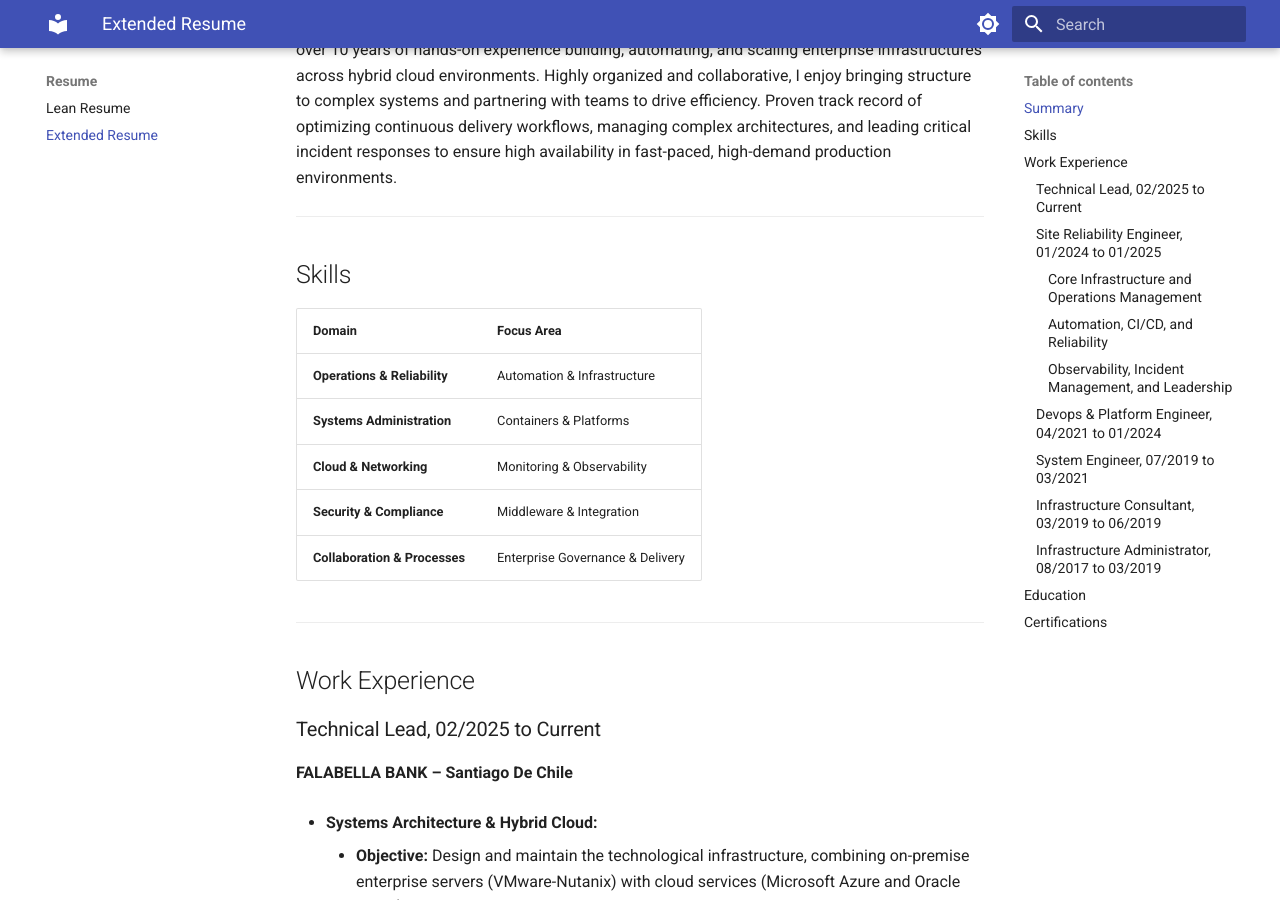
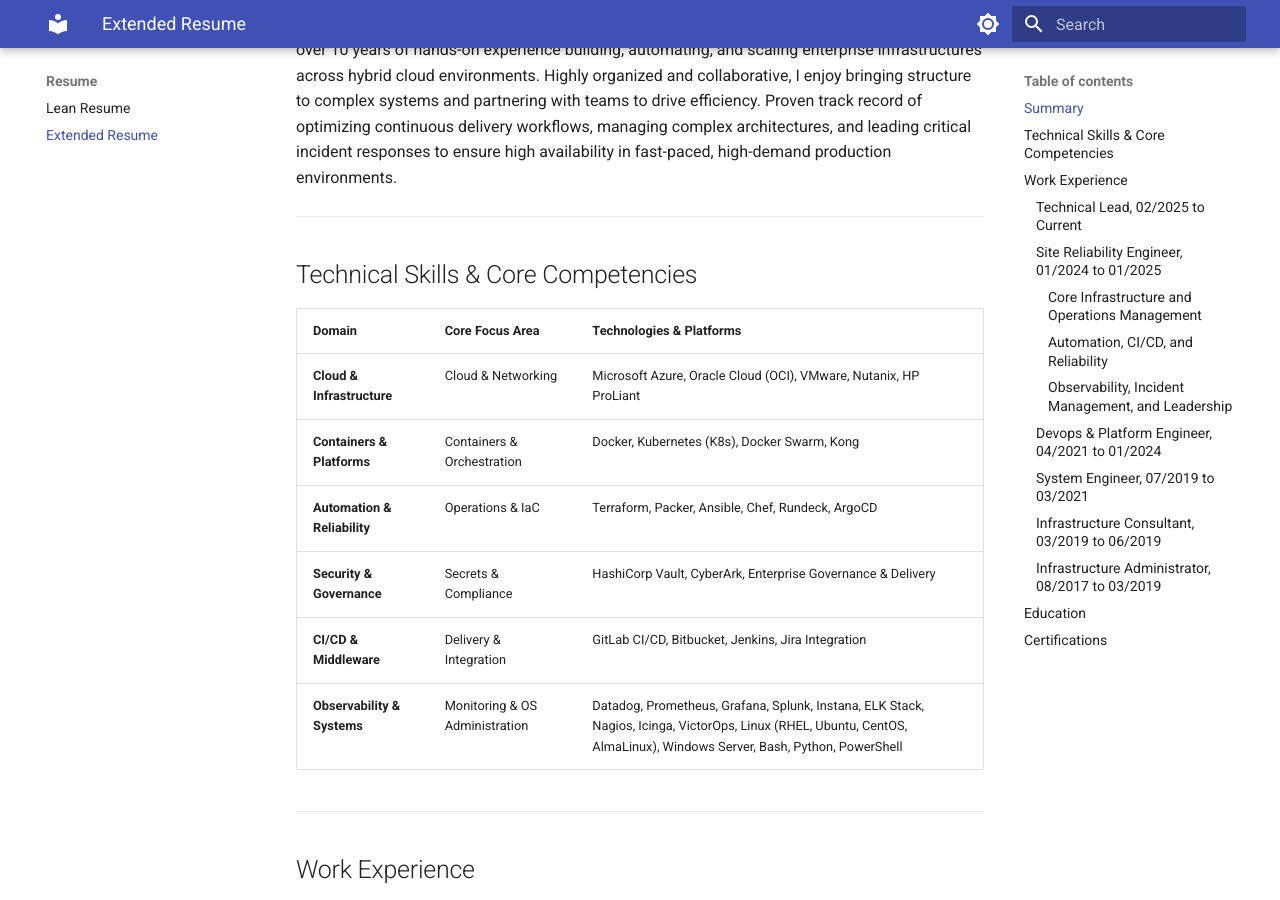
Before and after one commit to ejpinangog/ejpinangog.github.io, an MkDocs documentation site: the page built from docs/extended-resume.md, in a window 1280 px wide and 900 px high, scrolled down 450 px. Built offline with MkDocs 1.6.1 and Material for MkDocs 9.7.7, drawn with Linux system fonts in a browser that asks for light colours.

Commit message:
docs: add skills domain matrix table to lean resume

```diff
--- a/docs/extended-resume.md
+++ b/docs/extended-resume.md
@@ -13,15 +13,16 @@ Technical Lead, SRE, DevOps, Platform Engineer, Systems and Infrastructure Admin
 
 ---
 
-## Skills
+## Technical Skills & Core Competencies
 
-| Domain | Focus Area |
-| :--- | :--- |
-| **Operations & Reliability** | Automation & Infrastructure |
-| **Systems Administration** | Containers & Platforms |
-| **Cloud & Networking** | Monitoring & Observability |
-| **Security & Compliance** | Middleware & Integration |
-| **Collaboration & Processes** | Enterprise Governance & Delivery |
+| Domain | Core Focus Area | Technologies & Platforms |
+| :--- | :--- | :--- |
+| **Cloud & Infrastructure** | Cloud & Networking | Microsoft Azure, Oracle Cloud (OCI), VMware, Nutanix, HP ProLiant |
+| **Containers & Platforms** | Containers & Orchestration | Docker, Kubernetes (K8s), Docker Swarm, Kong |
+| **Automation & Reliability** | Operations & IaC | Terraform, Packer, Ansible, Chef, Rundeck, ArgoCD |
+| **Security & Governance** | Secrets & Compliance | HashiCorp Vault, CyberArk, Enterprise Governance & Delivery |
+| **CI/CD & Middleware** | Delivery & Integration | GitLab CI/CD, Bitbucket, Jenkins, Jira Integration |
+| **Observability & Systems** | Monitoring & OS Administration | Datadog, Prometheus, Grafana, Splunk, Instana, ELK Stack, Nagios, Icinga, VictorOps, Linux (RHEL, Ubuntu, CentOS, AlmaLinux), Windows Server, Bash, Python, PowerShell |
 
 ---
 
```
Also changed, not shown: docs/resume.md (+11 -0 lines).
